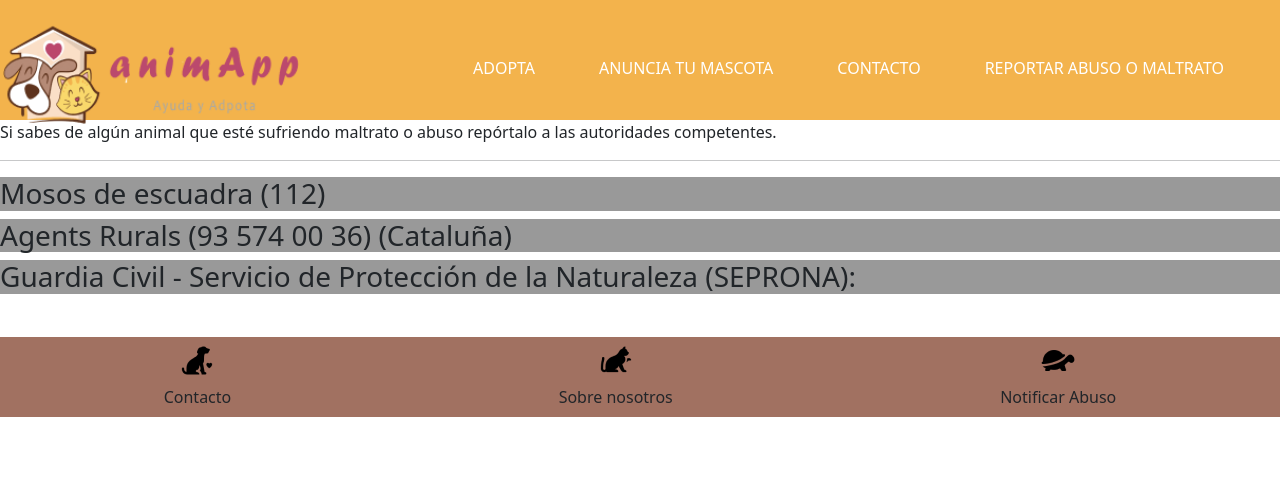
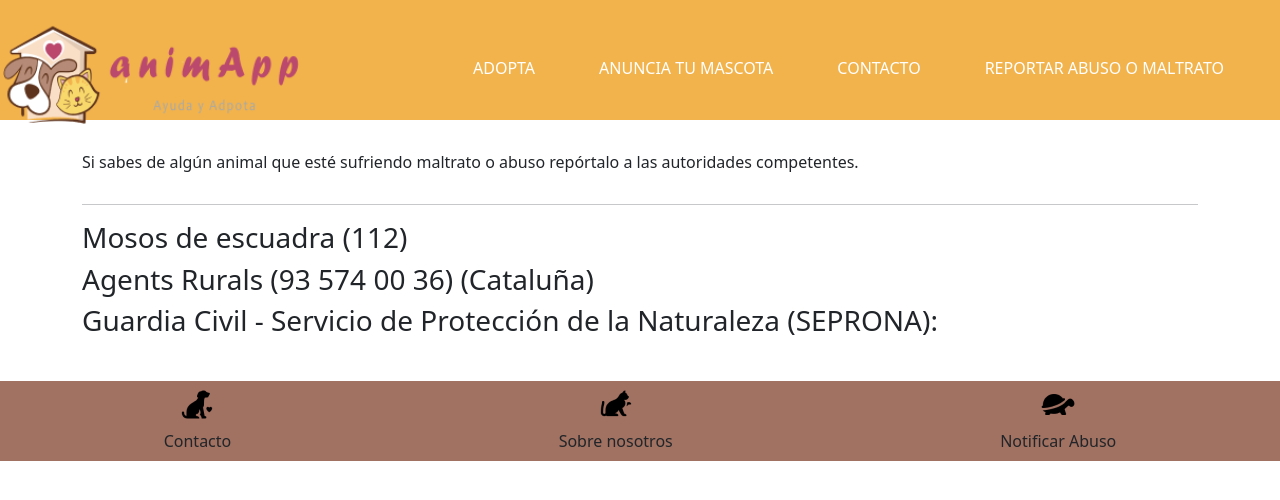
Before and after one commit to Perezdh13/hackathon-animApp, a React (Create React App) app in the folder client/: page /report in a window 1280 px wide. Shown: the top 500 px of the page. Built offline with nearby package versions, Linux system fonts and the light colour scheme.

Commit message:
change style report

```diff
--- a/client/src/components/Report.jsx
+++ b/client/src/components/Report.jsx
@@ -3,16 +3,16 @@ import React from "react";
 
 export const Report = () => {
   return (
-    <div>
-        <p>Si sabes de algún animal que esté sufriendo maltrato
+    <div className="container">
+        <p className="report-text">Si sabes de algún animal que esté sufriendo maltrato
 o abuso repórtalo a las autoridades competentes.
 </p>
 <hr />
-<h3>Mosos de escuadra  (112)</h3>
+<h3 className="report-text-h3">Mosos de escuadra  (112)</h3>
 
-<h3>Agents Rurals (93 574 00 36) (Cataluña)</h3>
+<h3 className="report-text-h3">Agents Rurals (93 574 00 36) (Cataluña)</h3>
 
-<h3>Guardia Civil - Servicio de Protección de la Naturaleza (SEPRONA):</h3>
+<h3 className="report-text-h3">Guardia Civil - Servicio de Protección de la Naturaleza (SEPRONA):</h3>
 </div>
 )
 }
```
